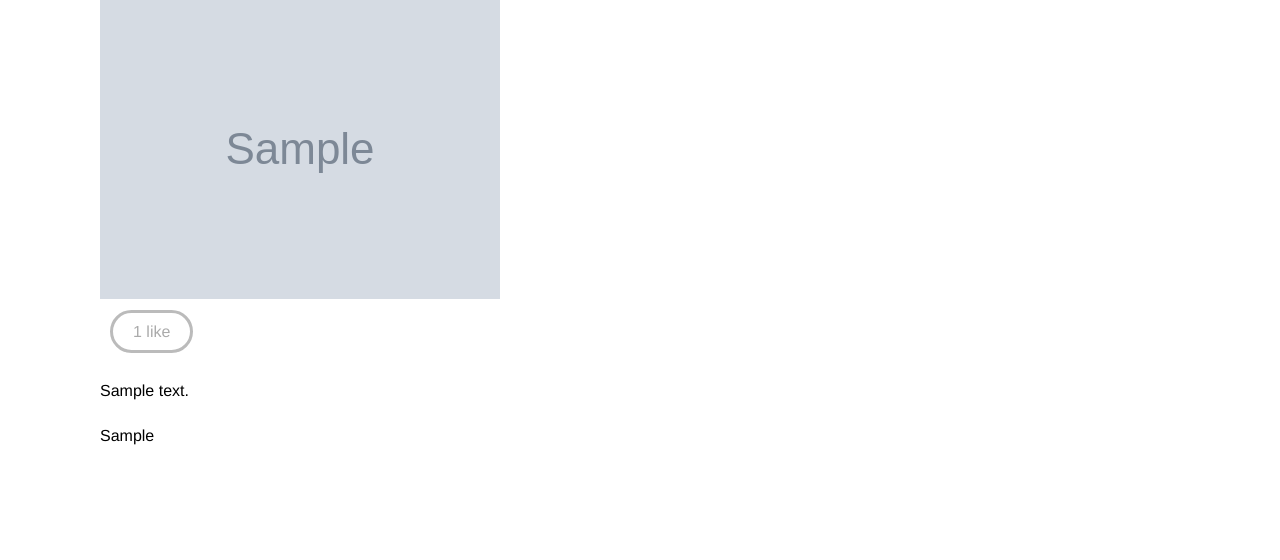
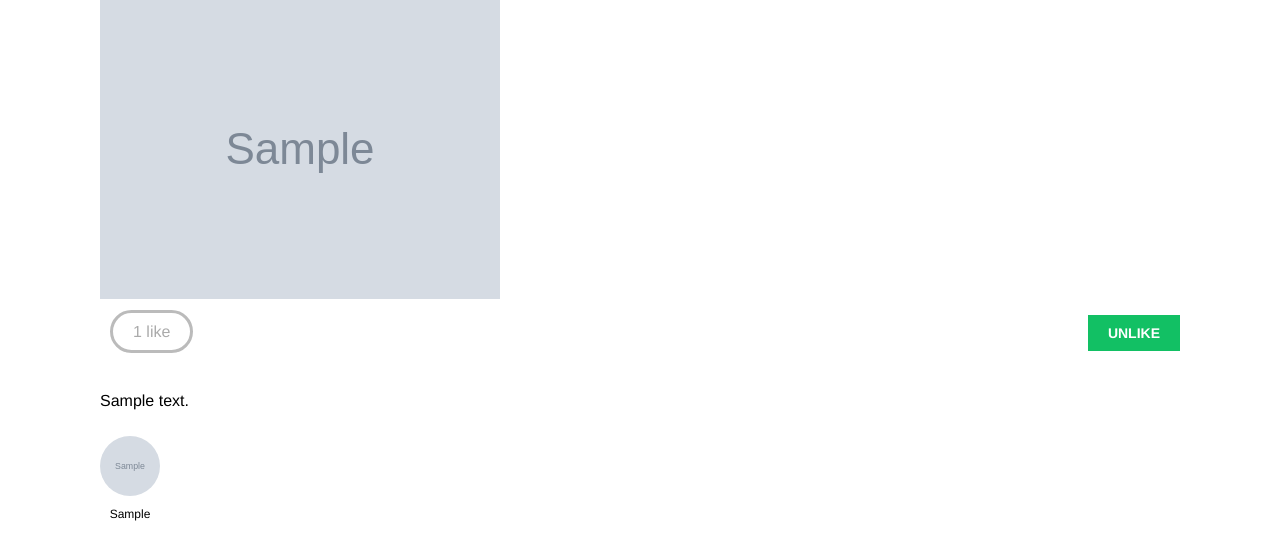
Before and after one commit to umer-tariq77400/social_app, a Django app: a page that uses accounts/templates/base.html in a window 1280 px wide. Shown: the part 157-717 px from the top of the page. Run offline with Django 5.2, Linux system fonts and the light colour scheme; a user stored in the database is signed in; tables that the repository leaves empty hold one stand-in row (values such as "Sample post"); grey boxes marked "Sample" are stand-in pictures; some libraries are stand-ins or nearby versions; some web fonts are replaced.

Commit message:
Add image liking functionality with AJAX support and implement infinite scroll for bookmarked images

```diff
--- a/accounts/static/css/base.css
+++ b/accounts/static/css/base.css
@@ -237,16 +237,30 @@ a.like, a.follow { float:right; margin-top:-8px; }
 #image-list img { width:220px; height:220px; }
 #image-list .info { padding:10px; }
 #image-list .info a { color:#333; }
+.image-likes {
+    display:flex;
+    flex-wrap:wrap;
+    gap:15px;
+    margin-top:20px;
+}
 .image-likes div {
-    float:left;
-    width:auto;
-    padding:10px;
+    display:flex;
+    flex-direction:column;
+    align-items:center;
     text-align:center;
 }
 .image-likes img {
-    width:120px;
-    height:120px;
+    width:60px;
+    height:60px;
     border-radius:50%;
+    object-fit:cover;
+    margin-bottom:8px;
+}
+.image-likes p {
+    margin:0;
+    font-size:12px;
+    max-width:60px;
+    word-wrap:break-word;
 }
 
 /* users */
--- a/accounts/templates/base.html
+++ b/accounts/templates/base.html
@@ -16,7 +16,7 @@
                     <a href="{% url 'dashboard' %}">Dashboard</a>
                 </li>
                 <li {% if section == "images" %}class="selected"{% endif %}>
-                    <a href="#">Images</a>
+                    <a href="{% url "images:list" %}">Images</a>
                 </li>
                 <li {% if section == "people" %}class="selected"{% endif %}>
                     <a href="#">People</a>
@@ -74,10 +74,13 @@
         {% block content %}
         {% endblock %}
     </div>
+    <script src="https://cdn.jsdelivr.net/npm/js-cookie@3.0.5/dist/js.cookie.min.js"></script>
     <script>
+        const csrftoken = Cookies.get('csrftoken');
         document.addEventListener('DOMContentLoaded', function() {
             {% block domready %}
             {% endblock domready %}
+        })
     </script>
 </body>
 </html>
--- a/images/templates/images/image/detail.html
+++ b/images/templates/images/image/detail.html
@@ -6,22 +6,29 @@
 {% block content %}
 	<h1>{{ image.title }}</h1>
 	<a href="{{ image.url }}">
-    <img src="{% thumbnail image.image "300x0" %}" alt="{{ image.title }}">
+		<img src="{{ image.image.url }}" alt="{{ image.title }}">
 	</a>
-  {% with total_likes=image.users_like.count %}
+	{% with total_likes=image.users_like.count users_like=image.users_like.all %}
 		<div class="image-info">
 			<div>
 				<span class="count">
-          {{ total_likes }} like{{ total_likes|pluralize }}
+					<span class="total">{{ total_likes }}</span> like{{ total_likes|pluralize }}
 				</span>
+				<a href="#" class="like button" data-id="{{ image.id }}" data-action="{% if user in users_like %}unlike{% else %}like{% endif %}">
+					{% if user in users_like %}
+						Unlike
+					{% else %}
+						Like
+					{% endif %}
+				</a>
 			</div>
 			{{ image.description|linebreaks }}
 		</div>
-    <div class="image_likes">
-      {% for user in image.users_like.all %}
+		<div class="image-likes">
+			{% for user in users_like %}
 				<div>
-          {% if user.profile_photo %}
-            <img src="{{ user.profile_photo.url }}" alt="{{ user.username }}" class="like-user-photo">
+					{% if user.profile.photo %}
+						<img src="{% thumbnail user.profile.photo "60x60" crop="center" quality=50 %}" alt="{{ user.username }}" class="like-user-photo">
 					{% endif %}
 					<p>{{ user.first_name }}</p>
 				</div>
@@ -31,3 +38,39 @@
 		</div>
 	{% endwith %}
 {% endblock content %}
+
+{% block domready %}
+  const url = "{% url 'images:like' %}";
+	var options = {
+		method: "POST",
+		headers: {
+			"X-CSRFToken": csrftoken,
+		},
+		"mode": "same-origin",
+	}
+	document.querySelector("a.like")
+	  .addEventListener("click", function(e){
+			e.preventDefault();
+			var likeButton = this;
+			// AJAX request to like/unlike the image
+			var formData = new FormData();
+			var previousAction = likeButton.getAttribute("data-action");
+			formData.append("id", likeButton.getAttribute("data-id"));
+			formData.append("action", previousAction);
+			options.body = formData;
+			fetch(url, options)
+				.then(response => response.json())
+				.then(data => {
+					if (data.status == "ok") {
+						// Change the like/unlike button state
+						var action = previousAction == "like" ? "unlike" : "like";
+						likeButton.setAttribute("data-action", action);
+						likeButton.textContent = action.charAt(0).toUpperCase() + action.slice(1);
+						// Update the total likes count
+						var totalLikesElem = document.querySelector("span.total");
+						var totalLikes = parseInt(totalLikesElem.textContent);
+						totalLikesElem.textContent = previousAction == "like" ? totalLikes + 1 : totalLikes - 1;
+					}
+				})
+		})
+{% endblock domready %}
--- a/images/urls.py
+++ b/images/urls.py
@@ -1,5 +1,5 @@
 from django.urls import path
-from .views import image_create, image_detail, image_like
+from .views import image_create, image_detail, image_like, image_list
 
 app_name = "images"
 
@@ -7,4 +7,5 @@ urlpatterns = [
     path("create/", image_create, name="create"),
     path("<int:id>/<slug:slug>/", image_detail, name="detail"),
     path("like/", image_like, name="like"),
+    path("", image_list, name="list"),
 ]
--- a/images/views.py
+++ b/images/views.py
@@ -1,15 +1,21 @@
-from django.shortcuts import render, redirect
-from django.shortcuts import get_object_or_404
+from django.contrib import messages
+from django.contrib.auth.decorators import login_required
+from django.core.paginator import EmptyPage, PageNotAnInteger, Paginator
+from django.http import HttpResponse, JsonResponse
+from django.shortcuts import get_object_or_404, redirect, render
+from django.views.decorators.http import require_POST
+
+from .forms import ImageCreateForm
 from .models import Image
-from .forms import ImageCreateForm
-from django.contrib.auth.decorators import login_required
-from django.contrib import messages
-from django.http import JsonResponse
-from django.views.decorators.http import require_POST
 
 
 @login_required
 def image_create(request):
+    """
+    Handle image creation. Accepts POST requests with image data and GET requests
+    with image URL parameters for bookmarklet submission. Saves the image associated
+    with the logged-in user and redirects to the image detail page on success.
+    """
     if request.method == "POST":
         form = ImageCreateForm(request.POST)
         if form.is_valid():
@@ -30,7 +36,43 @@ def image_create(request):
 
 
 @login_required
+def image_list(request):
+    """
+    Display a paginated list of all images. Supports AJAX requests that return
+    only the image grid partial via the 'images_only' GET parameter. Displays
+    8 images per page.
+    """
+    images = Image.objects.all()
+    paginator = Paginator(images, 8)
+    page = request.GET.get("page")
+    images_only = request.GET.get("images_only")
+    try:
+        images = paginator.page(page)
+    except PageNotAnInteger:
+        images = paginator.page(1)
+    except EmptyPage:
+        if images_only:
+            return HttpResponse("")
+        images = paginator.page(paginator.num_pages)
+    if images_only:
+        return render(
+            request,
+            "images/image/list_images.html",
+            {"section": "images", "images": images},
+        )
+    return render(
+        request,
+        "images/image/list.html",
+        {"section": "images", "images": images},
+    )
+
+
+@login_required
 def image_detail(request, id, slug):
+    """
+    Display detailed view of a specific image. Retrieved by both id and slug
+    for SEO-friendly URLs. Returns 404 if image is not found.
+    """
     image = get_object_or_404(Image, id=id, slug=slug)
     return render(
         request,
@@ -42,6 +84,11 @@ def image_detail(request, id, slug):
 @login_required
 @require_POST
 def image_like(request):
+    """
+    Handle image liking/unliking via AJAX POST requests. Accepts 'id' and 'action'
+    parameters where action is either 'like' (add to user's likes) or any other value
+    (remove from user's likes). Returns JSON response with status.
+    """
     image_id = request.POST.get("id")
     action = request.POST.get("action")
     if image_id and action:
```
Also changed, not shown: images/templates/images/image/list.html (added, +38 -0 lines), images/templates/images/image/list_images.html (added, +17 -0 lines). Lines whose indentation alone changed are shown as unchanged.
